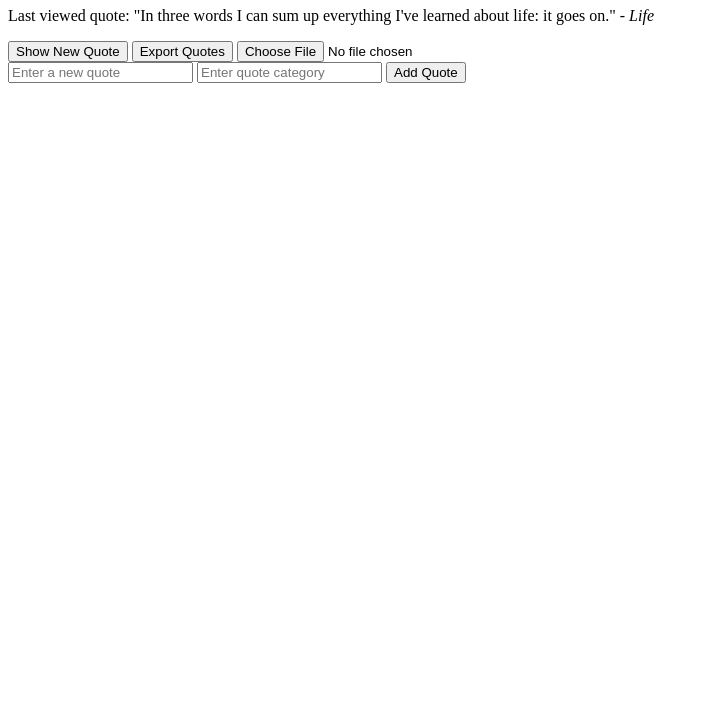
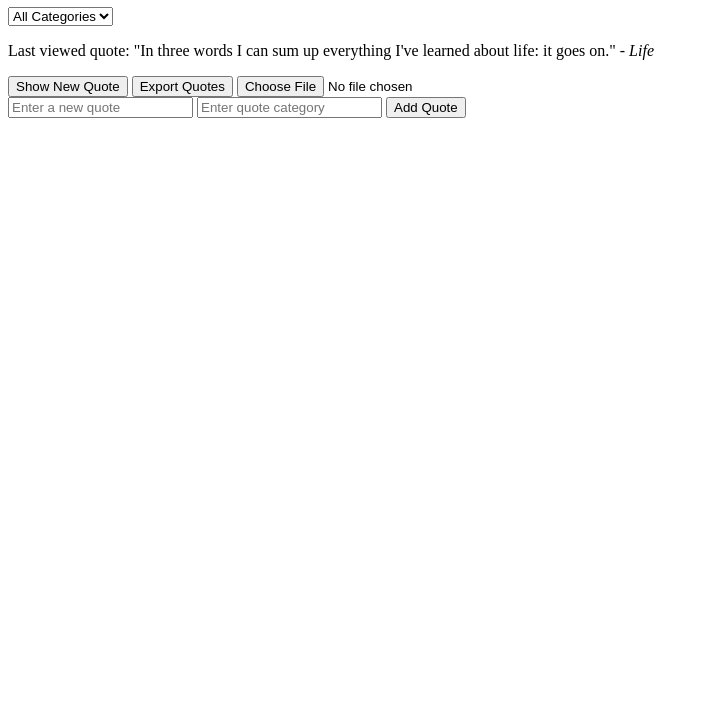
Before and after one commit to beabzk/alx_fe_javascript, a plain HTML site: page dom-manipulation/index.html in a window 1280 px wide. Shown: the part 73-800 px from the top of the page, without its empty margins (0-709 px from the left). Drawn offline with Linux system fonts and the light colour scheme.

Commit message:
Implement web storage, JSON handling, and dynamic content filtering

```diff
--- a/dom-manipulation/index.html
+++ b/dom-manipulation/index.html
@@ -7,6 +7,10 @@
 </head>
 <body>
   <h1>Dynamic Quote Generator</h1>
+  <select id="categoryFilter" onchange="filterQuotes()">
+    <option value="all">All Categories</option>
+    <!-- Dynamically populated categories -->
+  </select>
   <div id="quoteDisplay"></div>
   <button id="newQuote">Show New Quote</button>
   <button id="exportQuotes">Export Quotes</button>
--- a/dom-manipulation/script.js
+++ b/dom-manipulation/script.js
@@ -14,6 +14,7 @@ function loadQuotes() {
     ];
     saveQuotes();
   }
+  updateCategoryFilter();
 }
 
 function saveQuotes() {
@@ -21,10 +22,14 @@ function saveQuotes() {
 }
 
 function showRandomQuote() {
-  const quoteDisplay = document.getElementById('quoteDisplay');
-  const randomIndex = Math.floor(Math.random() * quotes.length);
-  const randomQuote = quotes[randomIndex];
-  quoteDisplay.innerHTML = `<p>"${randomQuote.text}" - <em>${randomQuote.category}</em></p>`;
+  const filteredQuotes = filterQuotesByCategory();
+  if (filteredQuotes.length === 0) {
+    document.getElementById('quoteDisplay').innerHTML = "<p>No quotes in this category.</p>";
+    return;
+  }
+  const randomIndex = Math.floor(Math.random() * filteredQuotes.length);
+  const randomQuote = filteredQuotes[randomIndex];
+  document.getElementById('quoteDisplay').innerHTML = `<p>"${randomQuote.text}" - <em>${randomQuote.category}</em></p>`;
 
   // Store last viewed quote in session storage
   sessionStorage.setItem('lastViewedQuote', JSON.stringify(randomQuote));
@@ -48,6 +53,7 @@ function addQuote() {
   if (newQuoteText && newQuoteCategory) {
     quotes.push({ text: newQuoteText, category: newQuoteCategory });
     saveQuotes();
+    updateCategoryFilter();
     alert('New quote added successfully!');
     document.getElementById('newQuoteText').value = '';
     document.getElementById('newQuoteCategory').value = '';
@@ -78,9 +84,37 @@ function importFromJsonFile(event) {
     const importedQuotes = JSON.parse(event.target.result);
     quotes.push(...importedQuotes);
     saveQuotes();
+    updateCategoryFilter();
     alert('Quotes imported successfully!');
   };
   fileReader.readAsText(event.target.files[0]);
+}
+
+// Function to update category filter options
+function updateCategoryFilter() {
+  const categoryFilter = document.getElementById('categoryFilter');
+  const categories = ['all', ...new Set(quotes.map(quote => quote.category))];
+
+  categoryFilter.innerHTML = categories.map(category =>
+    `<option value="${category}">${category === 'all' ? 'All Categories' : category}</option>`
+  ).join('');
+
+  // Restore last selected category
+  const lastCategory = localStorage.getItem('lastCategory') || 'all';
+  categoryFilter.value = lastCategory;
+}
+
+// Function to filter quotes based on selected category
+function filterQuotes() {
+  const selectedCategory = document.getElementById('categoryFilter').value;
+  localStorage.setItem('lastCategory', selectedCategory);
+  showRandomQuote();
+}
+
+// Function to filter quotes by category
+function filterQuotesByCategory() {
+  const selectedCategory = document.getElementById('categoryFilter').value;
+  return selectedCategory === 'all' ? quotes : quotes.filter(quote => quote.category === selectedCategory);
 }
 
 document.getElementById('newQuote').addEventListener('click', showRandomQuote);
```
